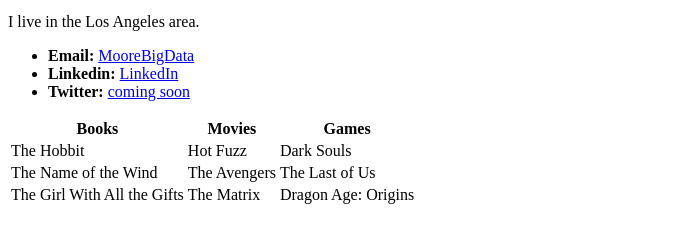
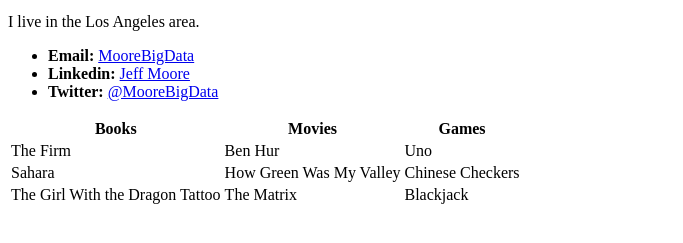
Before and after one commit to sbvol/sbvol.github.io, a plain HTML site: page index.html in a window 1280 px wide. Shown: the part 421-664 px from the top of the page, without its empty margins (0-683 px from the left). Drawn offline with Linux system fonts and the light colour scheme.

Commit message:
making more changes to the site

```diff
--- a/index.html
+++ b/index.html
@@ -14,8 +14,8 @@
 
   <ul>
     <li><strong>Email:</strong> <a href="https://mail.google.com/mail/u/1/#inbox">MooreBigData</a></li>
-    <li><strong>Linkedin:</strong> <a href="https://www.linkedin.com/in/jefferymoore/">LinkedIn</a></li>
-    <li><strong>Twitter:</strong> <a href="https://twitter.com/MooreBigData">coming soon</a></li>
+    <li><strong>Linkedin:</strong> <a href="https://www.linkedin.com/in/jefferymoore/">Jeff Moore</a></li>
+    <li><strong>Twitter:</strong> <a href="https://twitter.com/MooreBigData">@MooreBigData</a></li>
   </ul>
 
   <table>
@@ -25,19 +25,19 @@
       <th>Games</th>
     </tr>
     <tr>
-      <td>The Hobbit</td>
-      <td>Hot Fuzz</td>
-      <td>Dark Souls</td>
+      <td>The Firm</td>
+      <td>Ben Hur</td>
+      <td>Uno</td>
     </tr>
     <tr>
-      <td>The Name of the Wind</td>
-      <td>The Avengers</td>
-      <td>The Last of Us</td>
+      <td>Sahara</td>
+      <td>How Green Was My Valley</td>
+      <td>Chinese Checkers</td>
     </tr>
     <tr>
-      <td>The Girl With All the Gifts</td>
+      <td>The Girl With the Dragon Tattoo</td>
       <td>The Matrix</td>
-      <td>Dragon Age: Origins</td>
+      <td>Blackjack</td>
     </tr>
   </table>
 
```
